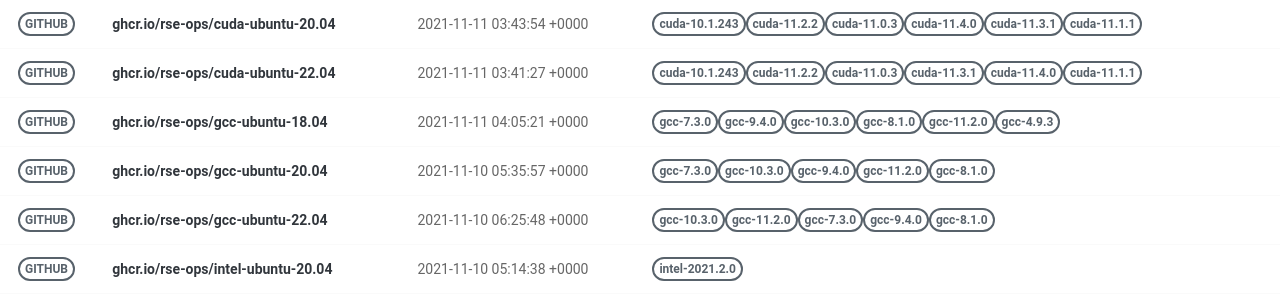
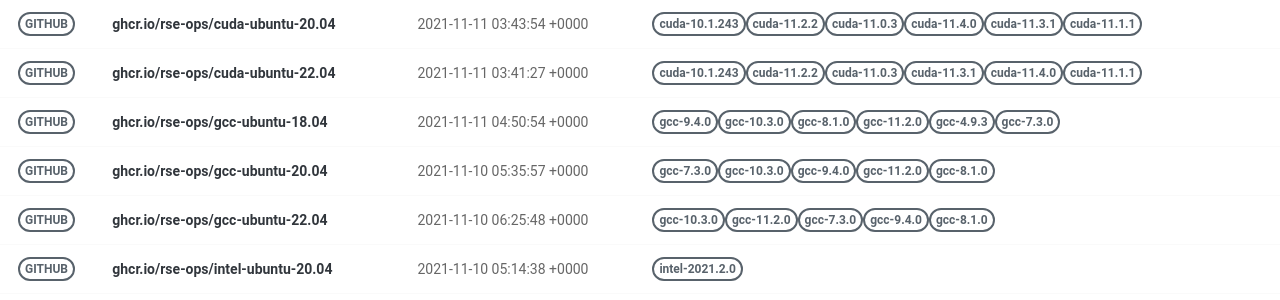
Before and after one commit to rse-ops/docker-images, a Jekyll site: the page built from pages/index.md, in a window 1280 px wide. Shown: the part 277-577 px from the top of the page. Built offline with Jekyll 4.4.1, drawn with Linux system fonts in a browser that asks for light colours; nearby versions of some CDN libraries.

Commit message:
Automated push to update library 2021-11-11

```diff
--- a/_library/ghcr.io-rse-ops-gcc-ubuntu-18.04.md
+++ b/_library/ghcr.io-rse-ops-gcc-ubuntu-18.04.md
@@ -1,14 +1,11 @@
 ---
 layout: container
 name: ghcr.io/rse-ops/gcc-ubuntu-18.04
-updated_at: 2021-11-11 04:05:21.605754
+updated_at: 2021-11-11 04:50:54.544192
 
 
 container_url: https://github.com/orgs/rse-ops/packages/container/package/gcc-ubuntu-18.04
 versions:
- - tag: gcc-7.3.0
-   dockerfile: https://github.com/rse-ops/docker-images/blob/main/ubuntu/gcc/Dockerfile
-   manifest: https://crane.ggcr.dev/manifest/ghcr.io/rse-ops/gcc-ubuntu-18.04:gcc-7.3.0
  - tag: gcc-9.4.0
    dockerfile: https://github.com/rse-ops/docker-images/blob/main/ubuntu/gcc/Dockerfile
    manifest: https://crane.ggcr.dev/manifest/ghcr.io/rse-ops/gcc-ubuntu-18.04:gcc-9.4.0
```
Also changed, not shown: other parts of _library/ghcr.io-rse-ops-gcc-ubuntu-18.04.md (+3 -0 lines).
